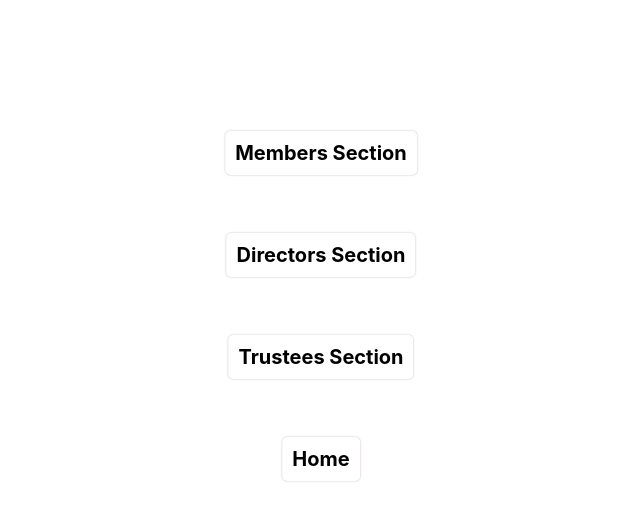
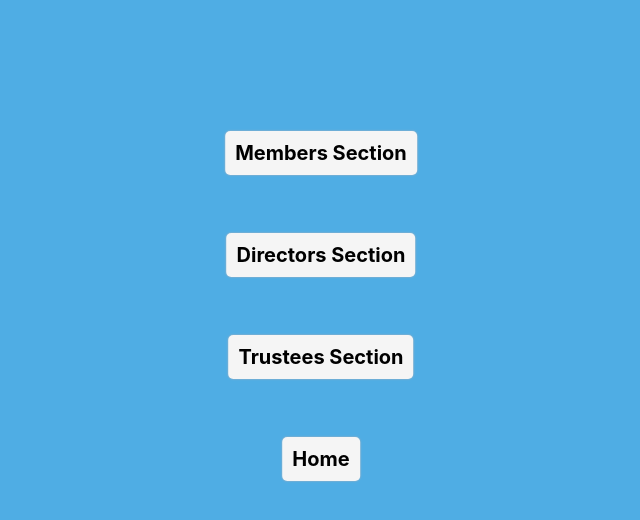
Before and after one commit to natharyan/vftbwebsite, a plain HTML site: page select.html in a window 1280 px wide. Shown: the part 164-684 px from the top of the page, without its empty margins (319-959 px from the left). Drawn offline with nearby package versions, Linux system fonts and the light colour scheme.

Commit message:
Add files via upload

```diff
--- a/select.html
+++ b/select.html
@@ -11,13 +11,13 @@
     <link rel="stylesheet" href="style.css">
 </head>
   <body>
-      <div class="container-fluid" style="height: 100%;background-color:#ffffff;position: fixed;">
+      <div class="container-fluid" style="height: 100%;background-color: #4fade4;position: fixed;">
         <img src="image/favicon.png" alt="vftb logo" style="margin-left: 50%;transform: translateX(-50%);margin-top: 4vh;height: 110px;width: 110px;border: 1.5px solid black;border-radius: 50%;box-shadow: 5px 5px 5px #000000;">
         <div style="max-width: fit-content;max-height: fit-content;margin-top: 20vh;margin-left: 50%;transform: translateX(-50%);text-align: center;">
-        <a href="members.html" class="button button1 one" style="text-decoration: none;color: rgb(0, 0, 0);box-shadow: 0px 0px 2px rgb(194, 178, 178);border-radius: 5px;">Members Section</a><br><br><br><br>
-        <a href="directors.html" class="button button1 one" style="text-decoration: none;color: rgb(0, 0, 0);box-shadow: 0px 0px 2px rgb(194, 178, 178);border-radius: 5px;">Directors Section</a><br><br><br><br>
-        <a href="trustees.html" class="button button1 one" style="text-decoration: none;color: rgb(0, 0, 0);box-shadow: 0px 0px 2px rgb(194, 178, 178);border-radius: 5px;">Trustees Section</a><br><br><br><br>
-        <a href="index.html" class="button button1 one" style="text-decoration: none;color: rgb(0, 0, 0);box-shadow: 0px 0px 2px rgb(194, 178, 178);border-radius: 5px;">Home</a>
+        <a href="members.html" class="button button1 one" style="background-color: whitesmoke;text-decoration: none;color: rgb(0, 0, 0);box-shadow: 0px 0px 2px rgb(194, 178, 178);border-radius: 5px;">Members Section</a><br><br><br><br>
+        <a href="directors.html" class="button button1 one" style="background-color: whitesmoke;text-decoration: none;color: rgb(0, 0, 0);box-shadow: 0px 0px 2px rgb(194, 178, 178);border-radius: 5px;">Directors Section</a><br><br><br><br>
+        <a href="trustees.html" class="button button1 one" style="background-color: whitesmoke;text-decoration: none;color: rgb(0, 0, 0);box-shadow: 0px 0px 2px rgb(194, 178, 178);border-radius: 5px;">Trustees Section</a><br><br><br><br>
+        <a href="index.html" class="button button1 one" style="background-color: whitesmoke;text-decoration: none;color: rgb(0, 0, 0);box-shadow: 0px 0px 2px rgb(194, 178, 178);border-radius: 5px;">Home</a>
 
         </div>
     </div>
```
